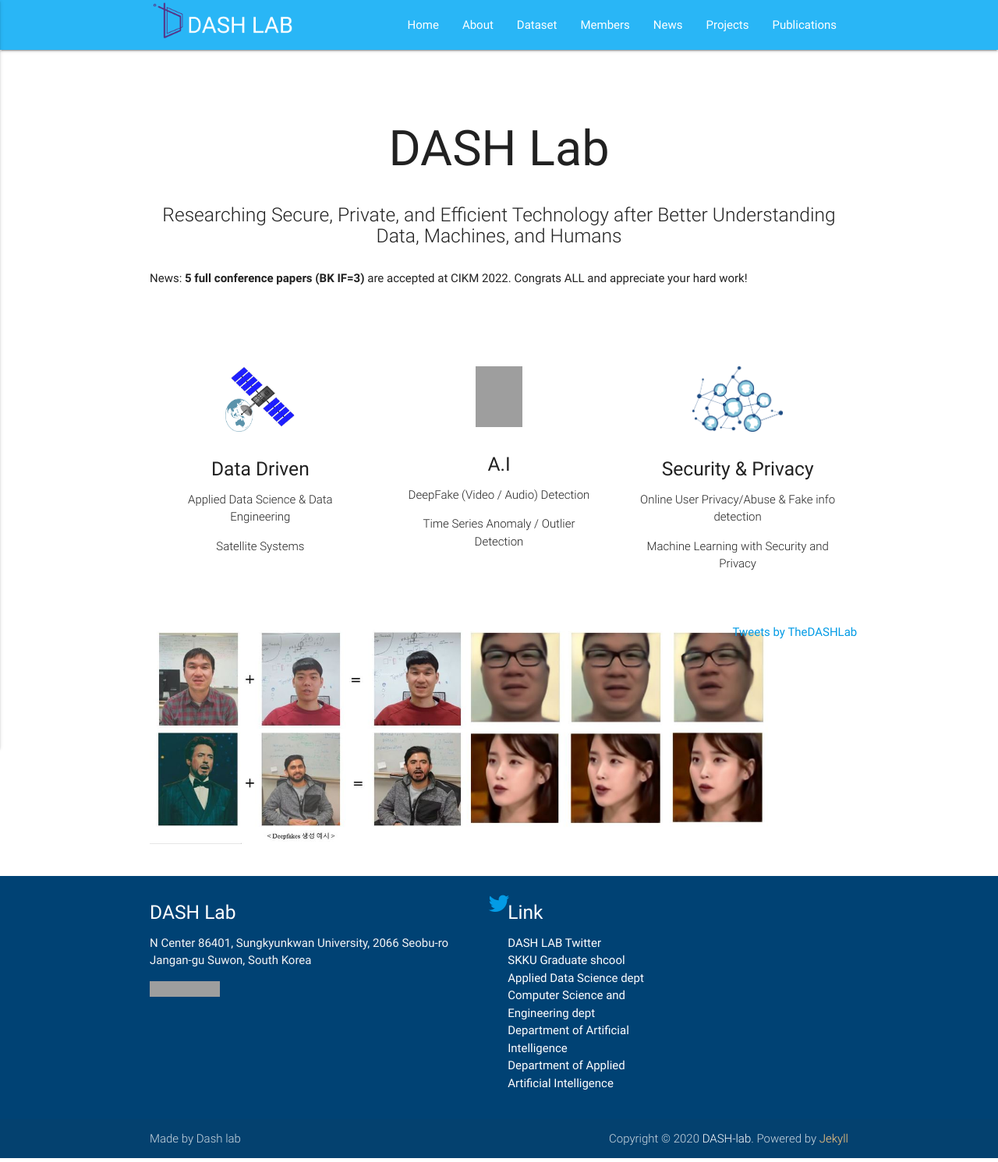
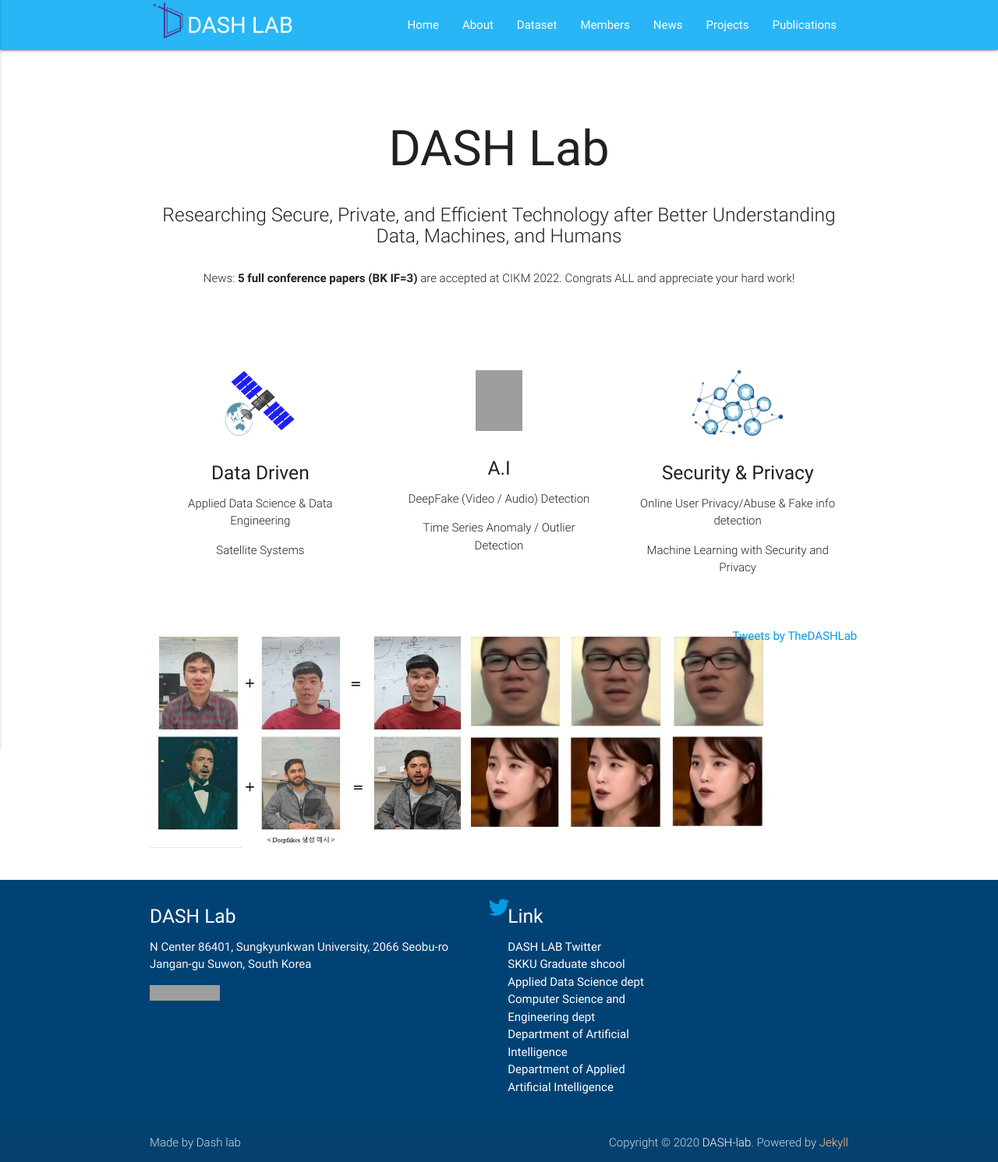
Before and after one commit to Yurim990507/DASH-Lab.github.io, a Jekyll site: the page built from index.md, in a window 1280 px wide. Shown: the whole page at 78% size. Built offline with Jekyll 4.4.1, drawn with Linux system fonts in a browser that asks for light colours; comment, search, counter and statistics services are not loaded; grey boxes are pictures that could not be loaded.

Commit message:
Update home.html

```diff
--- a/_layouts/home.html
+++ b/_layouts/home.html
@@ -10,8 +10,10 @@ layout: default
         <h5 class="header col s12 light">Researching Secure, Private, and Efficient Technology after Better Understanding Data, Machines, and Humans</h5>
       </div>
 
-      <p>News: <b>5 full conference papers (BK IF=3) </b> are accepted at CIKM 2022. Congrats ALL and appreciate your hard work!</p>
-      <br><br>
+      <div class="row center">
+       <h7 class="header col s12 light">News: <b>5 full conference papers (BK IF=3) </b> are accepted at CIKM 2022. Congrats ALL and appreciate your hard work!</h7>
+      </div>
+        <br><br>
 
     </div>
   </div>
```
